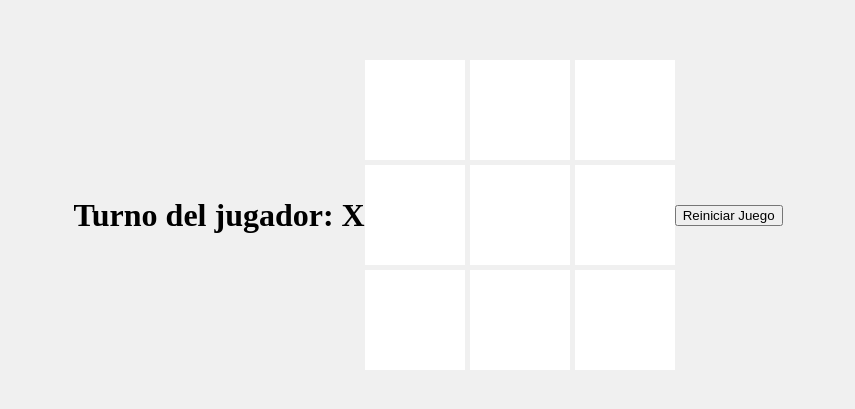
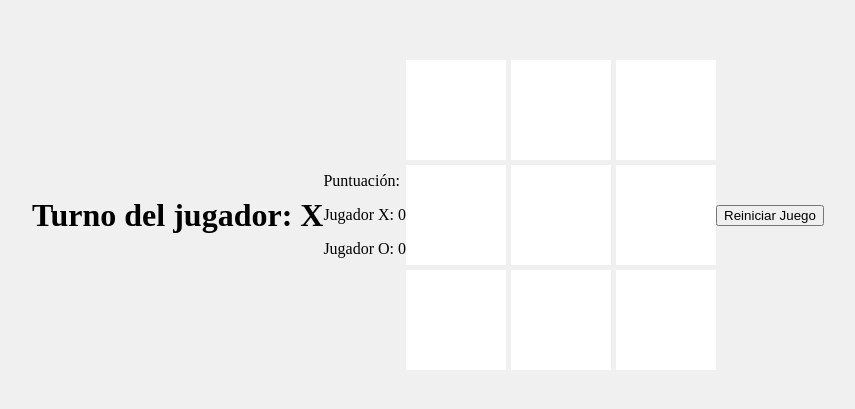
Before and after one commit to AntonyXD2009/tic-tac-toe-web, a plain HTML site: page index.html in a window 1280 px wide. Shown: the part 185-594 px from the top of the page, without its empty margins (212-1067 px from the left). Drawn offline with Linux system fonts and the light colour scheme.

Commit message:
Update index.html
update

```diff
--- a/index.html
+++ b/index.html
@@ -8,6 +8,11 @@
 </head>
 <body>
     <h1 id="turn">Turno del jugador: X</h1>
+    <div class="score-panel">
+        <p>Puntuación:</p>
+        <p id="scoreX">Jugador X: 0</p>
+        <p id="scoreO">Jugador O: 0</p>
+    </div>
     <div class="board" id="board">
         <div class="cell" onclick="handleClick(0)"></div>
         <div class="cell" onclick="handleClick(1)"></div>
```
